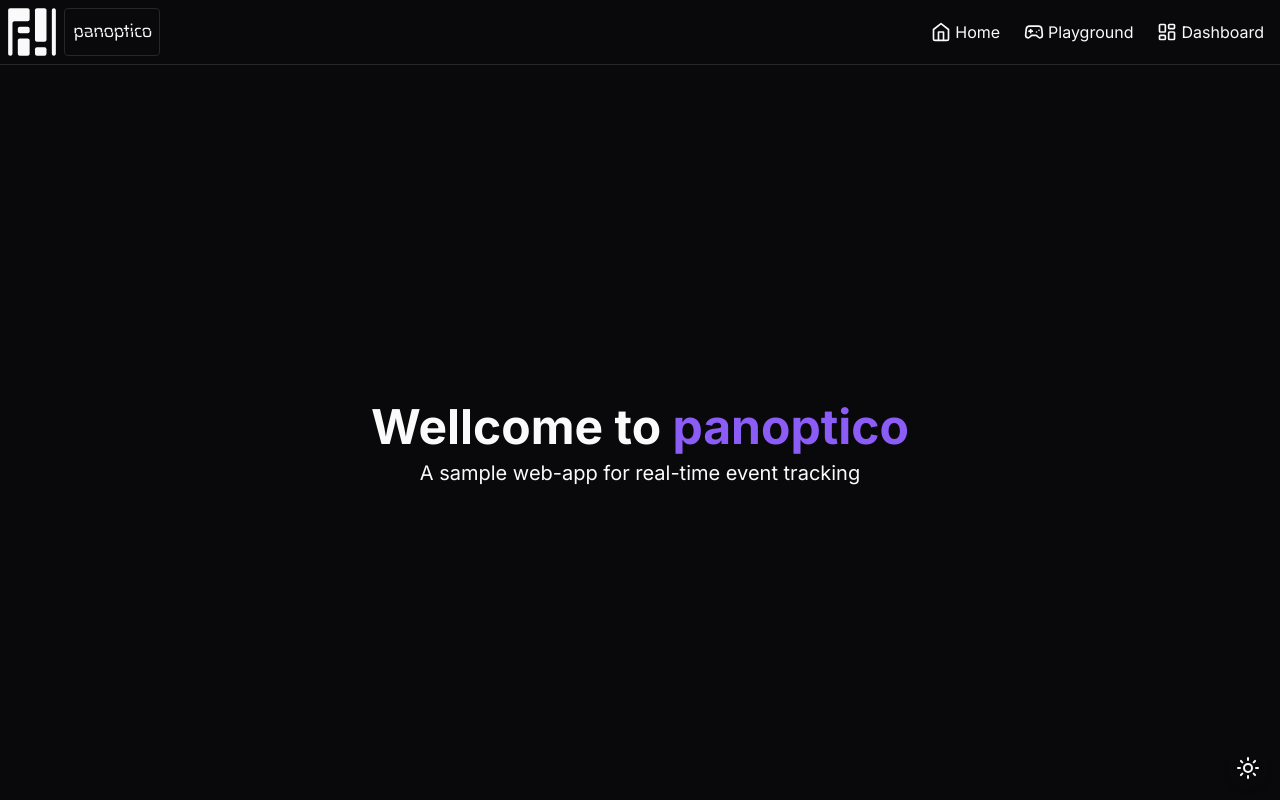
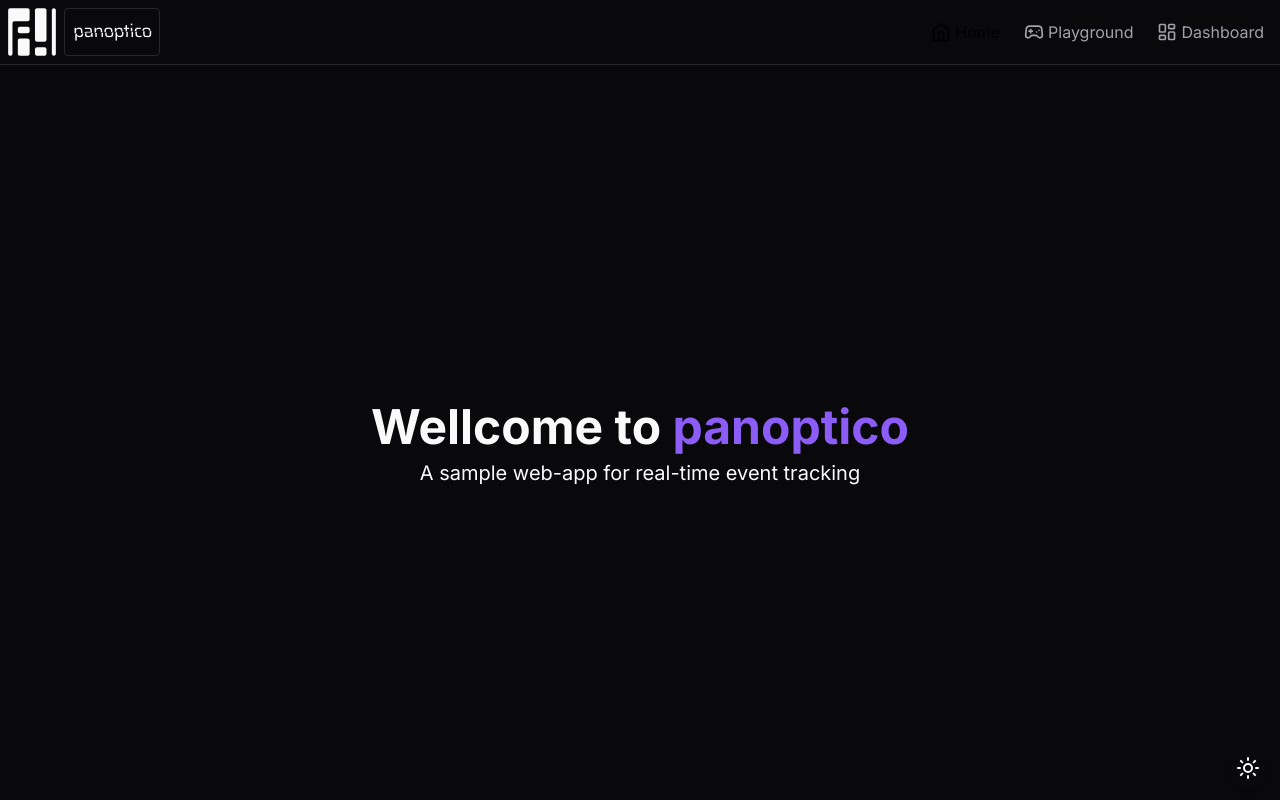
Before and after one commit to sadkebab/panoptico, a Next.js app: page / in a window 1280 px wide. Shown: the top 800 px of the page. Built offline with nearby package versions, Linux system fonts and the light colour scheme; no server answers.

Commit message:
usePathname on menuitem

```diff
--- a/src/components/header.tsx
+++ b/src/components/header.tsx
@@ -4,6 +4,7 @@ import { Gamepad2, Home, LayoutDashboard, Menu } from "lucide-react";
 import { Saira } from "next/font/google";
 import { cn } from "@/lib/utils";
 import MobileMenu from "./mobile-menu";
+import MenuItem from "./menu-item";
 
 const saira = Saira({ subsets: ["latin"] });
 
@@ -80,27 +81,3 @@ export default function Header({ className }: { className?: string }) {
     </header>
   );
 }
-
-function MenuItem({
-  children,
-  icon,
-  href,
-}: {
-  children?: React.ReactNode;
-  icon: React.ReactNode;
-  href: string;
-}) {
-  return (
-    <Link href={href}>
-      <li
-        className={cn(
-          "flex flex-row items-center p-2 gap-1 rounded active:shadow-inner active:scale-95",
-          // currentUrl == href && "border-muted-foreground"
-        )}
-      >
-        <div>{icon}</div>
-        {children && <p>{children}</p>}
-      </li>
-    </Link>
-  );
-}
--- /dev/null
+++ b/src/components/menu-item.tsx
@@ -0,0 +1,29 @@
+"use client";
+import { cn } from "@/lib/utils";
+import Link from "next/link";
+import { usePathname } from "next/navigation";
+
+export default function MenuItem({
+  children,
+  icon,
+  href,
+}: {
+  children?: React.ReactNode;
+  icon: React.ReactNode;
+  href: string;
+}) {
+  const pathname = usePathname();
+  return (
+    <Link href={href}>
+      <li
+        className={cn(
+          "flex flex-row items-center p-2 gap-1 rounded text-muted-foreground",
+          pathname == href && "text-black",
+        )}
+      >
+        <div>{icon}</div>
+        {children && <p>{children}</p>}
+      </li>
+    </Link>
+  );
+}
```
